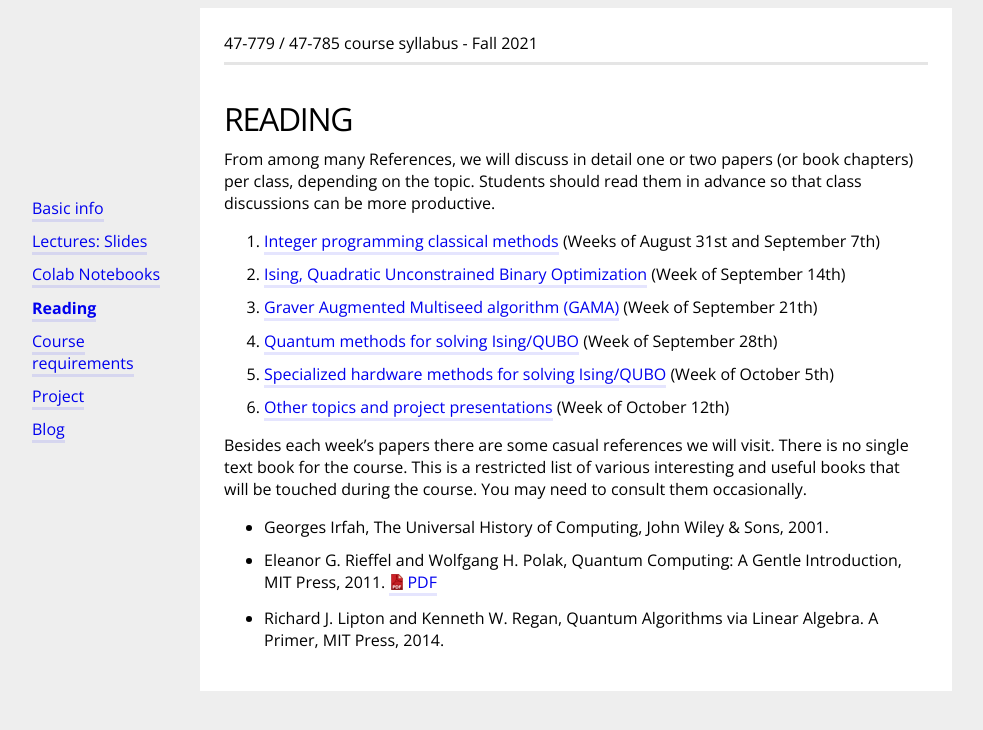
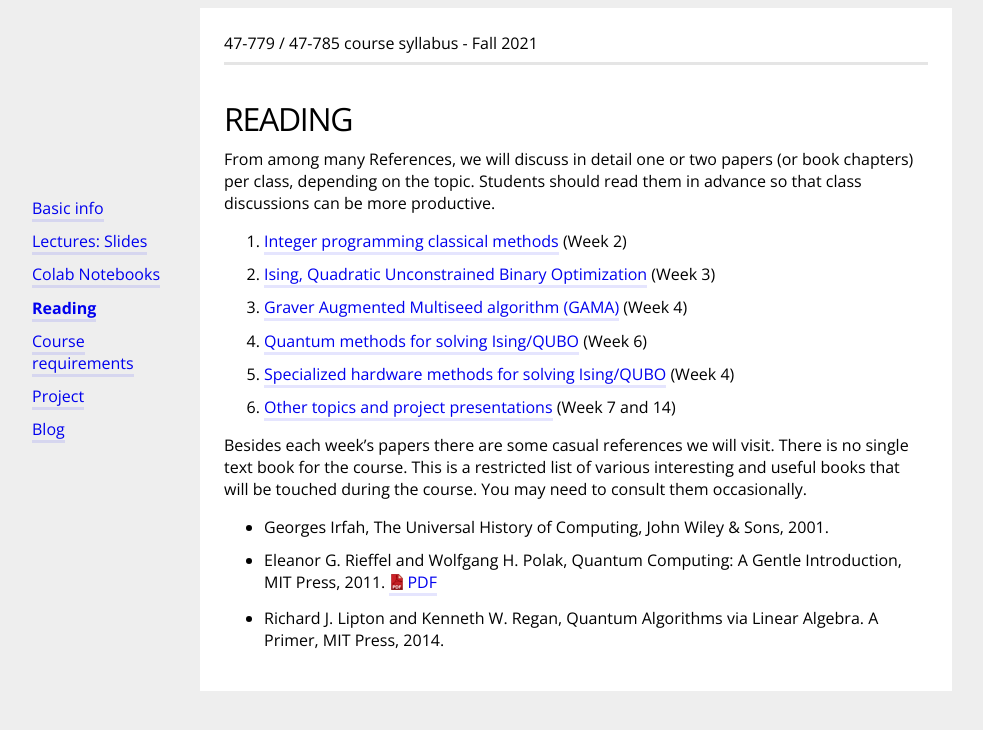
Before and after one commit to bernalde/QuIPML, a Jekyll site: the page built from reading.md, in a window 1280 px wide. Shown: the top 730 px of the page, without its empty margins (64-1047 px from the left). Built offline with Jekyll 4.4.1, drawn with Linux system fonts in a browser that asks for light colours.

Commit message:
reading weeks

```diff
--- a/reading.md
+++ b/reading.md
@@ -11,8 +11,15 @@ You can access all the required reading material via the links provided.
 From among many References, we will discuss in detail one or two papers (or book chapters) per class, depending on the topic.
 Students should read them in advance so that class discussions can be more productive.
 
+1. [Integer programming classical methods](https://bernalde.github.io/QuIPML/syllabus/1-ip-basics.html) (Week 2)
 
-<ol>
+2. [Ising, Quadratic Unconstrained Binary Optimization](https://bernalde.github.io/QuIPML/syllabus/2-ising-qubo.html) (Week 3)
+3. [Graver Augmented Multiseed algorithm (GAMA)](https://bernalde.github.io/QuIPML/syllabus/3-gama.html) (Week 4)
+4. [Quantum methods for solving Ising/QUBO](https://bernalde.github.io/QuIPML/syllabus/4-quantum.html) (Week 6)
+5. [Specialized hardware methods for solving Ising/QUBO](https://bernalde.github.io/QuIPML/syllabus/5-special-hardware.html) (Week 4)
+6. [Other topics and project presentations](https://bernalde.github.io/QuIPML/syllabus/6-others.html) (Week 7 and 14)
+
+<!-- <ol>
 {% assign syllabus = (site.syllabus | sort: "week") %}
 {% for week in syllabus %}
   <li>
@@ -22,7 +29,7 @@ Students should read them in advance so that class discussions can be more produ
   	{% endfor %}
   	({{ week.day }})</li>
 {% endfor %}
-</ol>
+</ol> -->
 
 Besides each week's papers there are some casual references we will visit. There is no single text book for the course. This is a  restricted list of various interesting and useful books that will be touched during the course. You may need to consult them occasionally.
 - Georges Irfah, The Universal History of Computing, John Wiley & Sons, 2001.
```
